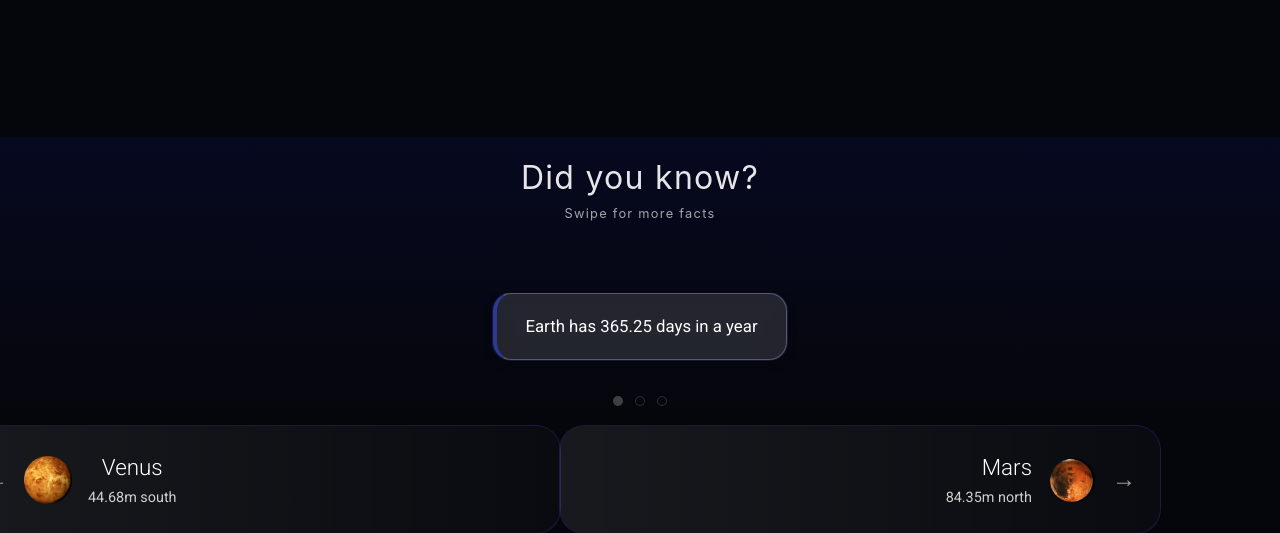
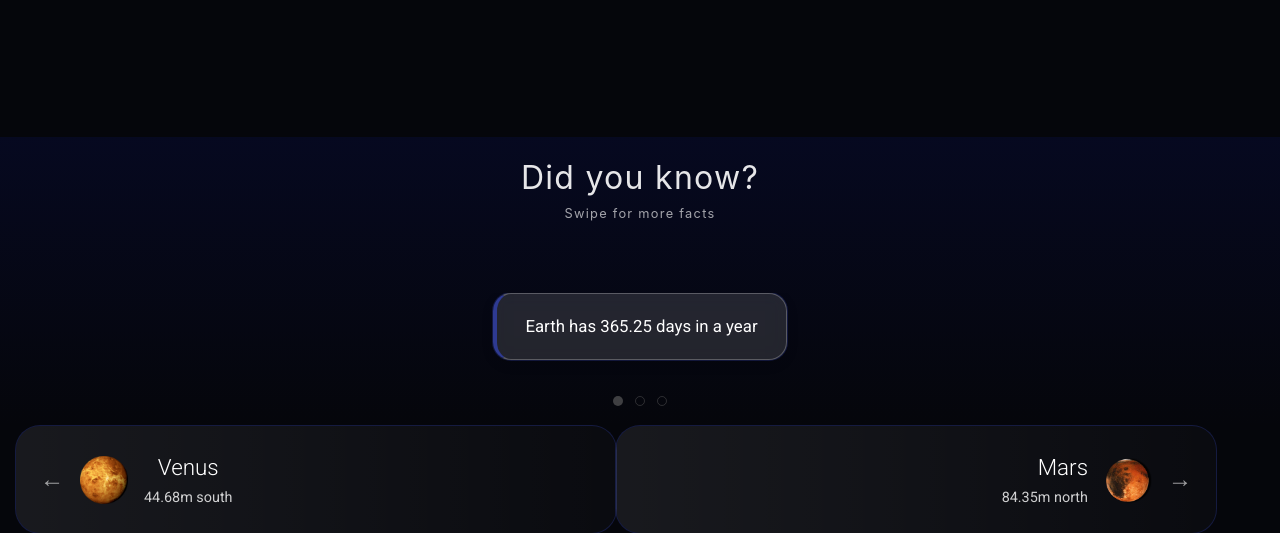
Before and after one commit to molyneux88/solarsystem-master, a plain HTML site: page planets/planets-template.html in a window 1280 px wide. Shown: the part 772-1305 px from the top of the page. Drawn offline with Linux system fonts and the light colour scheme.

Commit message:
Footer buttons update styles

```diff
--- a/css/planets/base.css
+++ b/css/planets/base.css
@@ -209,3 +209,29 @@ h2 {
   justify-content: flex-end;
   text-align: right;
 }
+
+.planet-footer {
+  padding-bottom: 2rem;
+}
+
+@media (min-width: 768px) {
+  .planet-footer {
+    padding-bottom: 3rem;
+  }
+}
+
+@media (min-width: 640px) {
+  .planet-footer-nav {
+    padding-left: 2rem;
+    padding-right: 2rem;
+  }
+}
+
+.planet-footer-nav {
+  max-width: 1200px;
+  margin-left: auto;
+  margin-right: auto;
+  padding-left: 1rem;
+  padding-right: 1rem;
+  box-sizing: border-box;
+}
```
